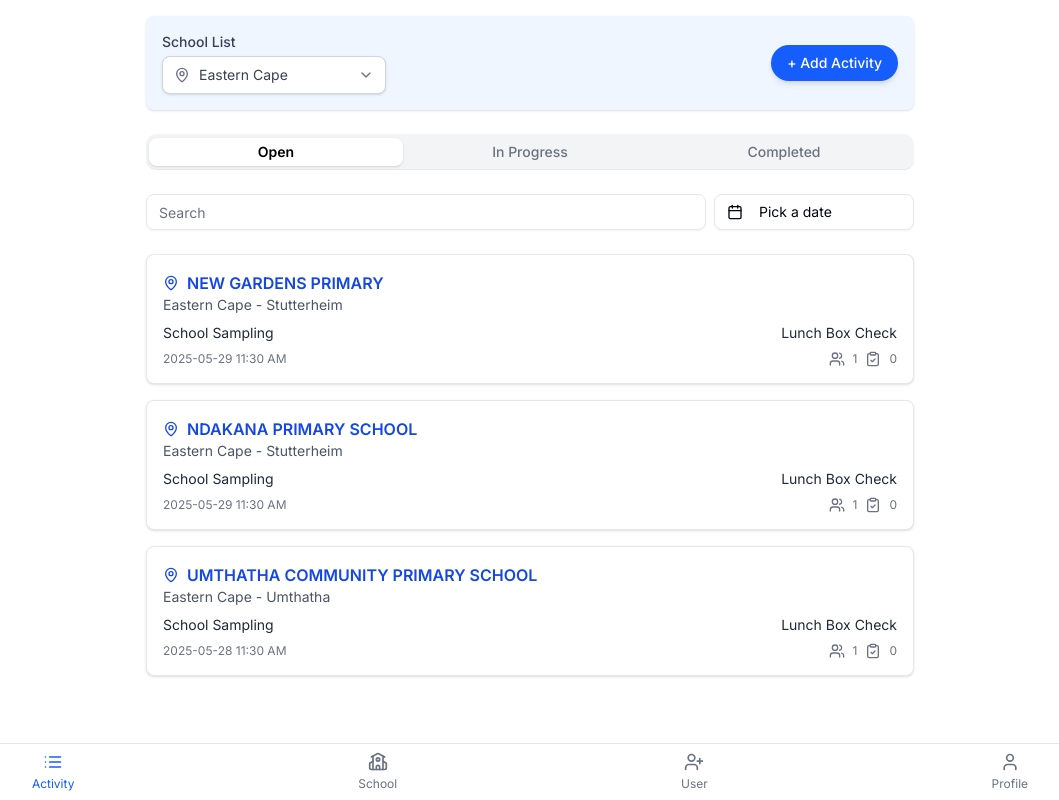
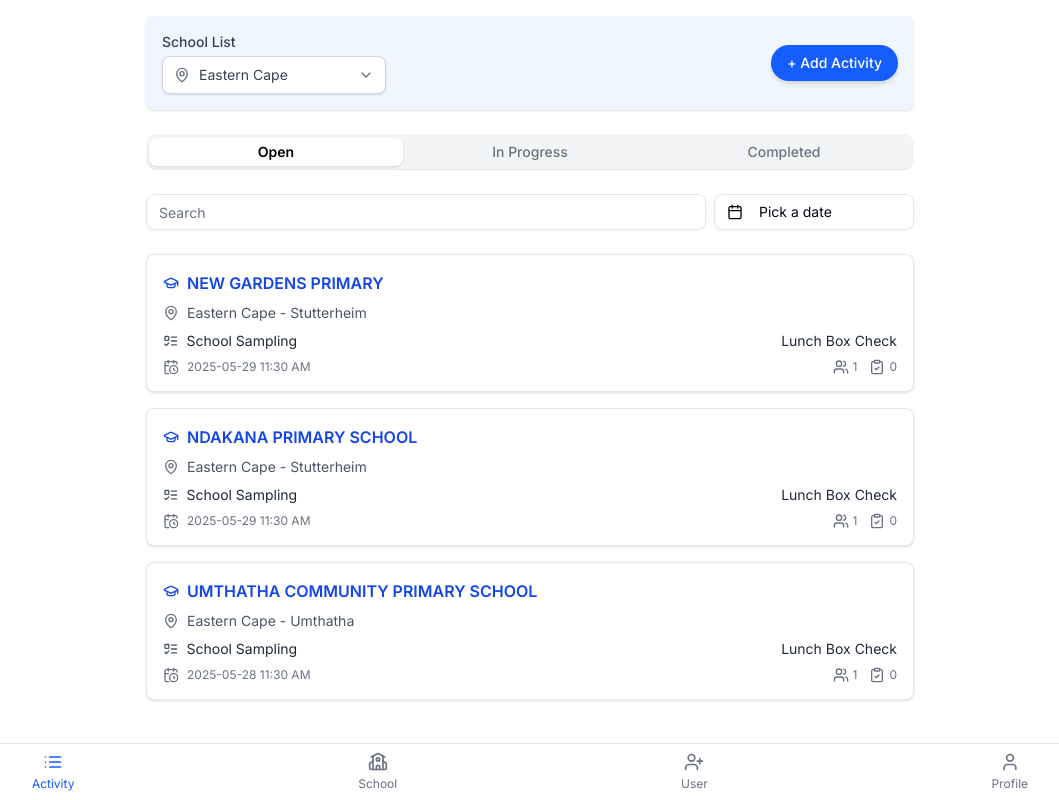
Before and after one commit to dev-perks/KTSA, a React (Vite) app: page /activity in a window 1280 px wide. Shown: the whole page, without its empty margins (110-1169 px from the left). Built offline with nearby package versions, Linux system fonts and the light colour scheme.

Commit message:
feat: Update Activity screen layout by removing BottomNavbar and enhancing SchoolCard component

```diff
--- a/src/components/activity/BottomNavbar.jsx
+++ b/src/components/BottomNavbar.jsx
@@ -1,4 +1,4 @@
-import { navItems } from "../../utils/navItems";
+import { navItems } from "../utils/navItems";
 
 const BottomNavbar = () => {
   return (
--- a/src/components/activity/ActivityListPage.jsx
+++ b/src/components/activity/ActivityListPage.jsx
@@ -8,7 +8,7 @@ export default function ActivityListPage() {
   const [selectedRegion, setSelectedRegion] = useState(regionOptions[0].value);
 
   return (
-    <div className="p-4">
+    <div className="overflow-auto pb-24 px-4 pt-4">
       <RegionFilterHeader
         selectedRegion={selectedRegion}
         onRegionChange={setSelectedRegion}
--- a/src/components/activity/SchoolCard.jsx
+++ b/src/components/activity/SchoolCard.jsx
@@ -1,25 +1,51 @@
-import { MapPin, Users, ClipboardCheck } from "lucide-react";
+import {
+  MapPin,
+  Users,
+  ClipboardCheck,
+  GraduationCap,
+  CalendarClock,
+  ListTodo,
+} from "lucide-react"; // Optional: you can replace ListTodo with another icon
 
 export default function SchoolCard({ school }) {
   return (
-    <div className="border rounded-md p-4 shadow-sm bg-white">
+    <div className="border rounded-md p-4 shadow-sm bg-white space-y-2">
+      {/* School Name */}
       <h3 className="font-semibold text-blue-700 flex items-center gap-2">
-        <MapPin className="w-4 h-4" /> {school.name}
+        <GraduationCap className="w-4 h-4" />
+        {school.name}
       </h3>
-      <p className="text-sm text-gray-600 mb-2">
+
+      {/* Region & City */}
+      <p className="text-sm text-gray-600 flex items-center gap-2">
+        <MapPin className="w-4 h-4 text-gray-500" />
         {school.region} - {school.city}
       </p>
-      <div className="flex justify-between text-sm text-gray-800">
-        <span>{school.activities[0]}</span>
-        <span>{school.activities[1]}</span>
+
+      {/* Activities with icons & alignment */}
+      <div className="flex items-start gap-2 text-sm text-gray-800">
+        <ListTodo className="w-4 h-4 mt-0.5 text-gray-600" />
+        <div className="flex w-full justify-between">
+          <span>{school.activities[0]}</span>
+          <span>{school.activities[1]}</span>
+        </div>
       </div>
-      <div className="mt-2 flex justify-between text-xs text-gray-500">
-        <span>
+
+      {/* Date & Status */}
+      <div className="mt-1 flex justify-between text-xs text-gray-500 items-center">
+        <span className="flex items-center gap-2">
+          <CalendarClock className="w-4 h-4" />
           {school.date} {school.time}
         </span>
-        <span className="flex gap-2 items-center">
-          <Users className="w-4 h-4" /> {school.assigned}
-          <ClipboardCheck className="w-4 h-4" /> {school.completed}
+        <span className="flex gap-3 items-center">
+          <span className="flex items-center gap-1">
+            <Users className="w-4 h-4" />
+            {school.assigned}
+          </span>
+          <span className="flex items-center gap-1">
+            <ClipboardCheck className="w-4 h-4" />
+            {school.completed}
+          </span>
         </span>
       </div>
     </div>
--- /dev/null
+++ b/src/components/layout/WithBottomNavbar.jsx
@@ -0,0 +1,10 @@
+import BottomNavbar from "../BottomNavbar";
+
+export default function WithBottomNavbar({ children }) {
+  return (
+    <div className="min-h-screen flex flex-col">
+      <div className="flex-1 overflow-auto">{children}</div>
+      <BottomNavbar />
+    </div>
+  );
+}
--- a/src/screens/admin/Activity.jsx
+++ b/src/screens/admin/Activity.jsx
@@ -1,15 +1,11 @@
 import React from "react";
-import BottomNavbar from "../../components/activity/BottomNavbar";
 import ActivityListPage from "../../components/activity/ActivityListPage";
+import WithBottomNavbar from "../../components/layout/WithBottomNavbar";
 
-
-function Activity() {
+export default function Activity() {
   return (
-    <div>
+    <WithBottomNavbar>
       <ActivityListPage />
-      <BottomNavbar />
-    </div>
+    </WithBottomNavbar>
   );
 }
-
-export default Activity;
```
